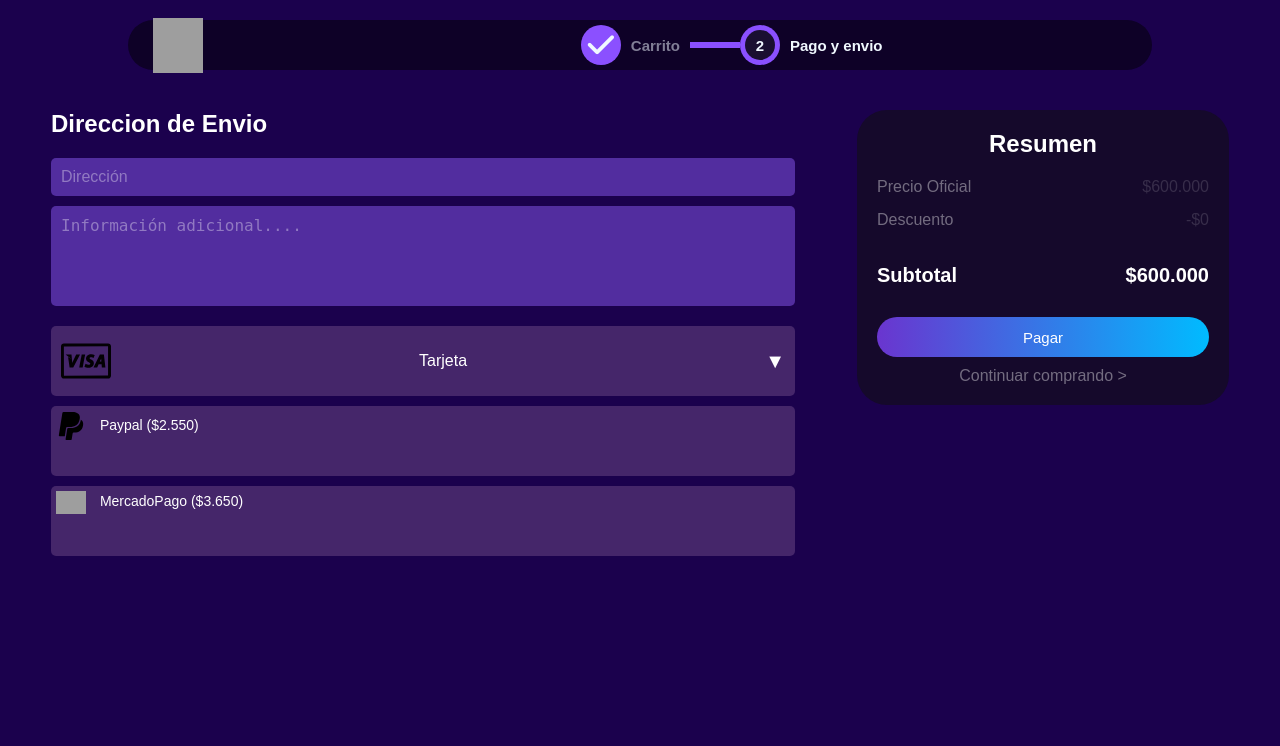
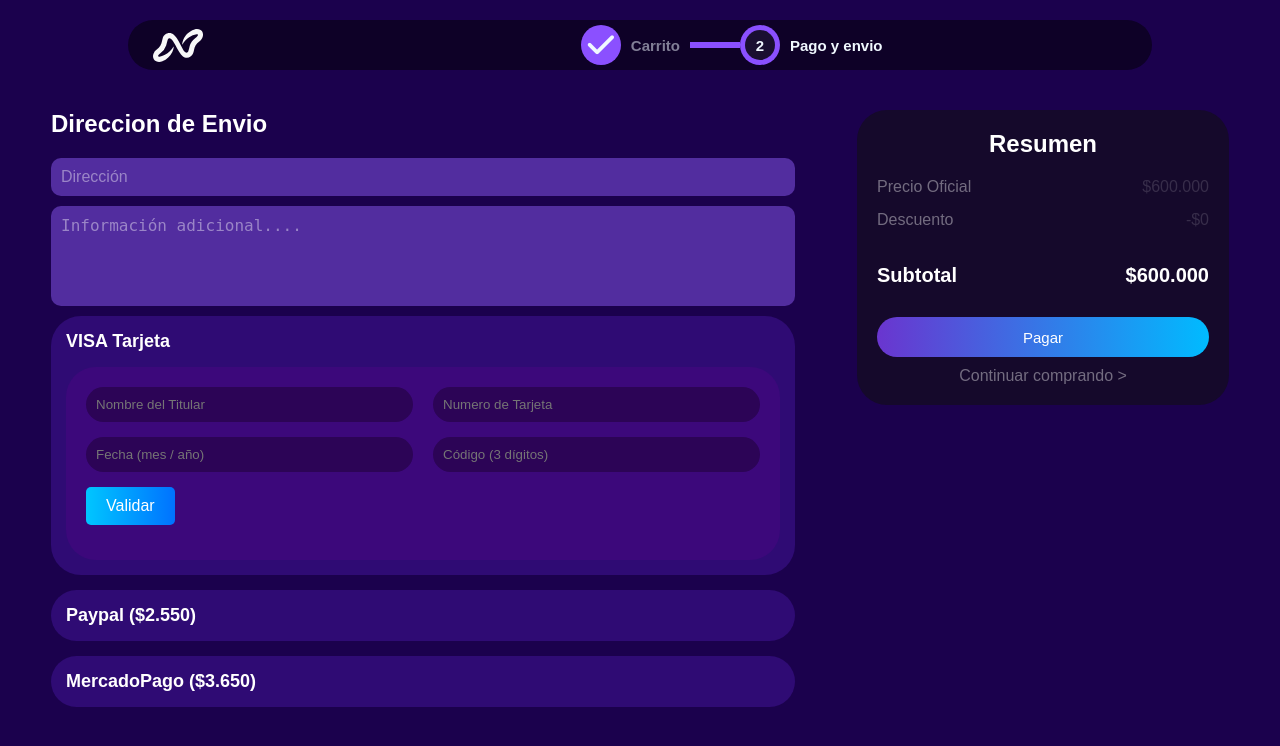
Before and after one commit to Sebastianrjs03/NVS-Definitivo, a PHP site: page /pagos/pago.html in a window 1280 px wide. Shown: the top 746 px of the page. Run offline with PHP 8.4, Linux system fonts and the light colour scheme; grey boxes are pictures that could not be loaded.

Commit message:
modificaciones en pagina de pagos(aun no termino)

```diff
--- a/pagos/pago.html
+++ b/pagos/pago.html
@@ -15,7 +15,7 @@
     <header class="header">
         <nav class="encabezado">
             <div class="logo">
-                <img src="imgpagos/logoNVS.svg" alt="">
+                <img src="../img-carrucel/logoNVS.svg" alt="">
             </div>
             <div class="almacen-header">
 
@@ -58,38 +58,24 @@
                 <textarea class="textarea-field" placeholder="Información adicional...."></textarea>
             </div>
 
-            <div class="metodo-pago">
-                <div id="tarjeta-container" class="metodo">
-                    <div id="tarjeta-header" onclick="toggleForm()">
-                        <img src="imgpagos/visa-logo.svg" alt="Tarjeta Visa" />
-                        <span>Tarjeta</span>
-                        <span class="arrow">&#x25BC;</span>
-                    </div>
-                    <div id="tarjeta-form" class="formulario">
-                        <label>Nombre del Titular</label>
-                        <input type="text" placeholder="Nombre..." />
-
-                        <label>Número de Tarjeta</label>
-                        <input type="text" placeholder="Número de Tarjeta" />
-
-                        <label>Fecha</label>
-                        <input type="text" placeholder="mes / año" />
-
-                        <label>Código</label>
-                        <input type="text" placeholder="3 dígitos" />
-
-                        <button>Validar</button>
+            <div class="payment-method">
+                <div class="method" id="tarjeta">
+                    <h3 onclick="toggleForm()">VISA Tarjeta</h3>
+                    <div class="card-form" id="card-form" onclick="event.stopPropagation();">
+                        <input type="text" id="nombre-titular" placeholder="Nombre del Titular">
+                        <input type="text" id="numero-tarjeta" placeholder="Numero de Tarjeta">
+                        <input type="text" id="fecha" placeholder="Fecha (mes / año)">
+                        <input type="text" id="codigo" placeholder="Código (3 dígitos)">
+                        <button type="button" onclick="guardarFormulario()">Validar</button>
                     </div>
                 </div>
 
-                <div class="metodo pequeño">
-                    <img src="imgpagos/logo-paypal-svgrepo-com (1).svg" alt="PayPal" />
-                    <span>Paypal ($2.550)</span>
+                <div class="method" id="paypal" onclick="shrinkForm()">
+                    <h3>Paypal ($2.550)</h3>
                 </div>
 
-                <div class="metodo pequeño">
-                    <img src="imgpagos/mercado-pago-logo (1).svg" alt="MercadoPago" />
-                    <span>MercadoPago ($3.650)</span>
+                <div class="method" id="mercadopago" onclick="shrinkForm()">
+                    <h3>MercadoPago ($3.650)</h3>
                 </div>
             </div>
 
--- a/pagos/scrip.js
+++ b/pagos/scrip.js
@@ -1,22 +1,72 @@
+let formVisible = false; // Variable para rastrear si el formulario está visible
+
+// Función para alternar la visibilidad del formulario
 function toggleForm() {
-    var form = document.getElementById("tarjeta-form");
-    var arrow = document.querySelector("#tarjeta-header .arrow");
-    var otrosMetodos = document.querySelectorAll(".pequeño");
+    const tarjetaDiv = document.getElementById('tarjeta');
+    const paypalDiv = document.getElementById('paypal');
+    const mercadopagoDiv = document.getElementById('mercadopago');
+    const cardForm = document.getElementById('card-form');
 
-    if (form.style.display === "none" || form.style.display === "") {
-        form.style.display = "block";
-        arrow.innerHTML = "&#x25B2;";
+    // Alternar visibilidad del formulario
+    if (!formVisible) {
+        tarjetaDiv.classList.add('active');
+        paypalDiv.classList.add('shrunk');
+        mercadopagoDiv.classList.add('shrunk');
+        cardForm.style.display = 'block';
+    } else {
+        // Guardar automáticamente los datos cuando se oculta el formulario
+        guardarFormulario();
 
-        otrosMetodos.forEach(function(metodo) {
-            metodo.classList.add("metodo-pequeño");
-        });
-    } else {
-        form.style.display = "none";
-        arrow.innerHTML = "&#x25BC;";
+        tarjetaDiv.classList.remove('active');
+        paypalDiv.classList.remove('shrunk');
+        mercadopagoDiv.classList.remove('shrunk');
+        cardForm.style.display = 'none';
+    }
 
+    formVisible = !formVisible; // Cambiar el estado de visibilidad
+}
 
-        otrosMetodos.forEach(function(metodo) {
-            metodo.classList.remove("metodo-pequeño");
-        });
-    }
+// Función para guardar los datos del formulario
+function guardarFormulario() {
+    // Obtener los valores del formulario
+    const nombreTitular = document.getElementById('nombre-titular').value;
+    const numeroTarjeta = document.getElementById('numero-tarjeta').value;
+    const fecha = document.getElementById('fecha').value;
+    const codigo = document.getElementById('codigo').value;
+
+    // Guardar los datos en el almacenamiento local (localStorage)
+    localStorage.setItem('nombreTitular', nombreTitular);
+    localStorage.setItem('numeroTarjeta', numeroTarjeta);
+    localStorage.setItem('fecha', fecha);
+    localStorage.setItem('codigo', codigo);
+
+    console.log("Datos guardados correctamente."); // Opción de mostrar una alerta
 }
+
+// Función para ocultar el formulario y restaurar las otras opciones
+function shrinkForm() {
+    const tarjetaDiv = document.getElementById('tarjeta');
+    const paypalDiv = document.getElementById('paypal');
+    const mercadopagoDiv = document.getElementById('mercadopago');
+    const cardForm = document.getElementById('card-form');
+
+    tarjetaDiv.classList.remove('active');
+    paypalDiv.classList.remove('shrunk');
+    mercadopagoDiv.classList.remove('shrunk');
+    cardForm.style.display = 'none';
+    formVisible = false;
+}
+
+// Función para cargar los datos guardados al recargar la página
+window.onload = function() {
+    const nombreTitular = localStorage.getItem('nombreTitular');
+    const numeroTarjeta = localStorage.getItem('numeroTarjeta');
+    const fecha = localStorage.getItem('fecha');
+    const codigo = localStorage.getItem('codigo');
+
+    // Si hay datos guardados, rellenar los campos del formulario
+    if (nombreTitular) document.getElementById('nombre-titular').value = nombreTitular;
+    if (numeroTarjeta) document.getElementById('numero-tarjeta').value = numeroTarjeta;
+    if (fecha) document.getElementById('fecha').value = fecha;
+    if (codigo) document.getElementById('codigo').value = codigo;
+}
--- a/pagos/styles-pago.css
+++ b/pagos/styles-pago.css
@@ -36,6 +36,7 @@ header{
     display: flex;
     justify-content: center;
     align-items: center;
+
 
 }
 
@@ -131,7 +132,6 @@ header{
     display: flex;
     flex-direction: column;
     width: 100%;
-    height: 100%;
 }
 
 .input-field, .textarea-field {
@@ -139,13 +139,13 @@ header{
     border: none;
     padding: 10px;
     color: white;
-    border-radius: 5px;
+    border-radius: 10px;
     margin-bottom: 10px;
     font-size: 16px;
 }
 
 .input-field::placeholder, .textarea-field::placeholder {
-    color: #ffffff5d;
+    color: #ffffff6b;
 }
 
 .textarea-field {
@@ -155,66 +155,111 @@ header{
 
 /* Método de Pago */
 
-.metodo-pago {
-    color: white;
-    font-family: Arial, sans-serif;
+.payment-method {
+    width: 100%;
+    margin: 0 auto;
 }
 
-.metodo {
-
-    width: 100%;
-    background-color: #45266A;
-    padding: 10px;
-    margin: 10px 0;
-    border-radius: 5px;
+.method {
+    background-color: #2f0b74;
+    padding: 15px;
+    margin-bottom: 15px;
+    border-radius: 30px;
+    cursor: pointer;
     transition: all 0.3s ease;
 }
 
-.metodo img {
-    width: 50px;
-    vertical-align: middle;
+.method h3 {
+    margin: 0;
+    font-size: 18px;
+    display: flex;
+    align-items: center;
+}
+
+.method.active {
+    background-color: #3c087b;
+}
+
+.method.shrunk {
+    opacity: 0.6;
+    font-size: 14px;
+    padding: 10px;
+}
+
+#card-form {
+    display: none;
+    padding: 20px;
+    margin-top: 15px;
+    background-color: #3c087b;
+    border-radius: 30px;
+}
+
+#card-form input {
+    width: calc(50% - 10px);
+    padding: 10px;
+    margin-bottom: 10px;
+    border: none;
+    border-radius: 20px;
+    background-color: #2c0456;
+    color: #ffffff;
+}
+
+#card-form input:focus {
+    outline: none;
+    background-color: #5c0da5;
+}
+
+#card-form button {
+    padding: 10px 20px;
+    border: none;
+    border-radius: 5px;
+    background: linear-gradient(to right, #00c6ff, #0072ff);
+    color: #fff;
+    cursor: pointer;
+    font-size: 16px;
+    transition: background 0.3s ease;
+}
+
+#card-form button:hover {
+    background: linear-gradient(to right, #0072ff, #00c6ff);
+}
+
+/* Para alinear los elementos correctamente */
+#card-form input {
+    display: inline-block;
+    box-sizing: border-box;
+}
+
+#nombre-titular {
+    width: calc(50% - 10px); /* Mitad del formulario */
     margin-right: 10px;
 }
 
-#tarjeta-header {
-    cursor: pointer;
+#numero-tarjeta {
+    width: calc(50% - 10px);
+}
+
+#fecha {
+    width: calc(50% - 10px);
+    margin-right: 10px;
+}
+
+#codigo {
+    width: calc(50% - 10px);
+}
+
+#card-form {
     display: flex;
+    flex-wrap: wrap;
     justify-content: space-between;
     align-items: center;
 }
 
-#tarjeta-header .arrow {
-    font-size: 20px;
-    transition: transform 0.3s ease;
-}
-
-#tarjeta-header.open .arrow {
-    transform: rotate(180deg);
-}
-
-.formulario {
-    margin-top: 15px;
-    display: none;
-}
-
-.metodo.pequeño {
-    height: 70px;
-    font-size: 14px;
-    padding: 5px;
-    transition: all 0.3s ease;
-}
-
-.metodo.pequeño img {
-    width: 30px;
+#card-form input, #card-form button {
+    margin-bottom: 15px;
 }
 
 
-.metodo-pequeño {
-    opacity: 0.5;
-    transform: scale(1,0.8);
-    transition: all 0.3s ease;
-    margin: 0;
-}
 
 /* Resumen */
 
```
Also changed, not shown: pagos/imgpagos/kindpng_16404.png (added).
